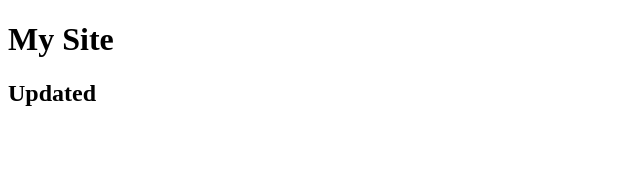
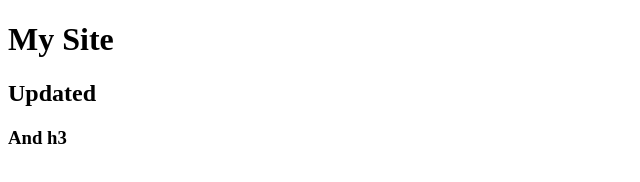
Before and after one commit to jimsteffes/jimsteffes.github.io, a plain HTML site: page index.html in a window 1280 px wide. Shown: the full height of the page, 0-640 px from the left. Drawn offline with Linux system fonts and the light colour scheme.

Commit message:
added h3

```diff
--- a/index.html
+++ b/index.html
@@ -7,5 +7,6 @@
 <body>
         <h1>My Site</h1>
 				<h2>Updated</h2>
+				<h3>And h3</h3>
 </body>
 </html>
```
